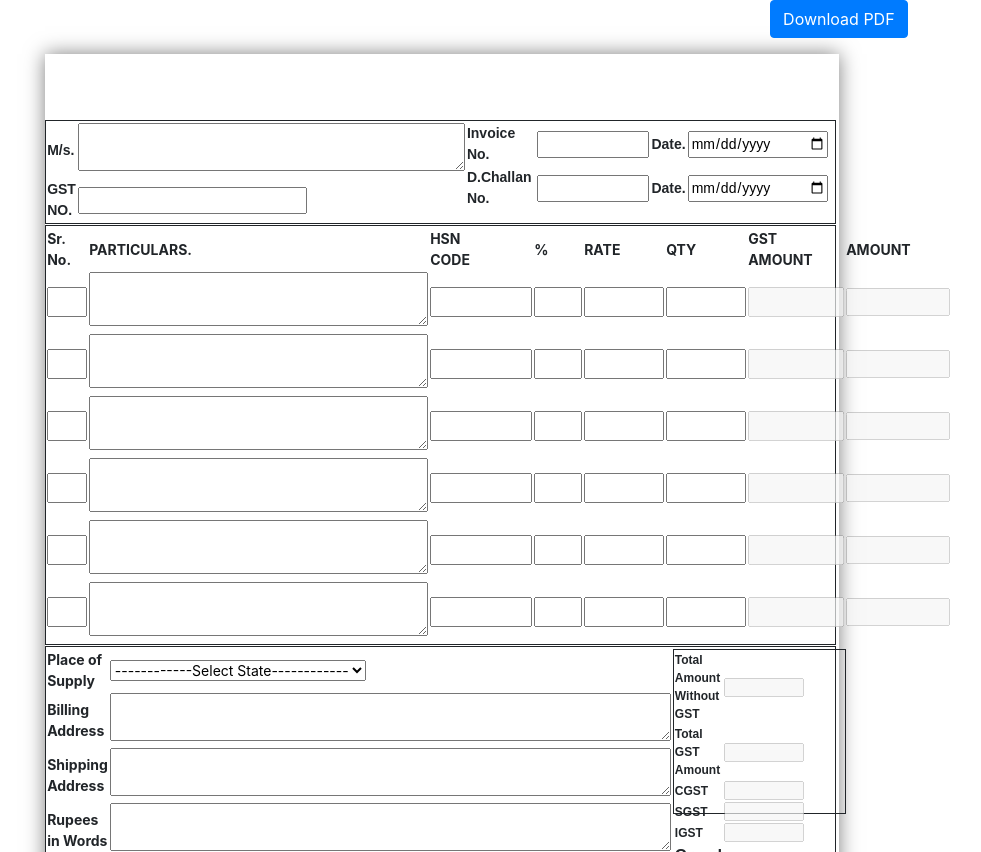
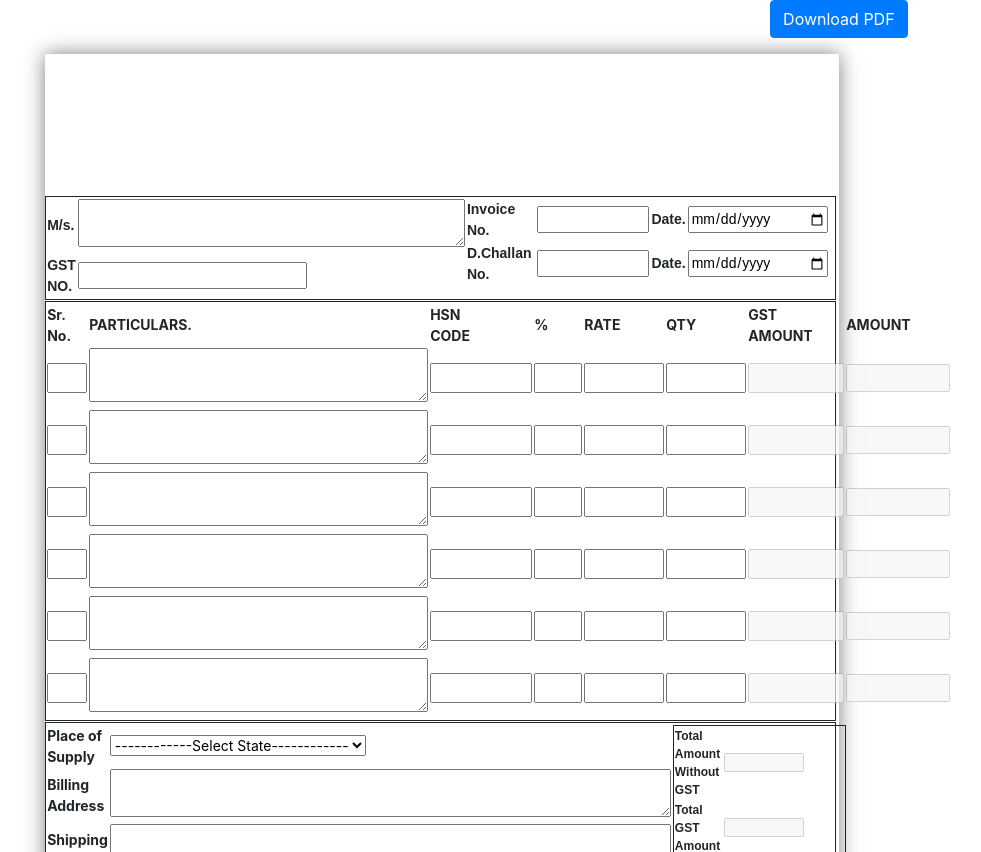
Before and after one commit to sammulla47/BillingGST, a plain HTML site: page Billing/WebContent/Billing.html in a window 1280 px wide. Shown: the top 852 px of the page, without its empty margins (198-1179 px from the left). Drawn offline with nearby package versions, Linux system fonts and the light colour scheme.

Commit message:
Head space

```diff
--- a/Billing/WebContent/Billing.html
+++ b/Billing/WebContent/Billing.html
@@ -25,7 +25,10 @@
 	<h2 class="h2">
 		<br>
 	</h2>
-	<h3 class="h3"></h3>
+	<h3 class="h3">
+	<br>
+	<br>
+	</h3>
 
 	<div class="rowmain">
 		<table class="leftone">
```
